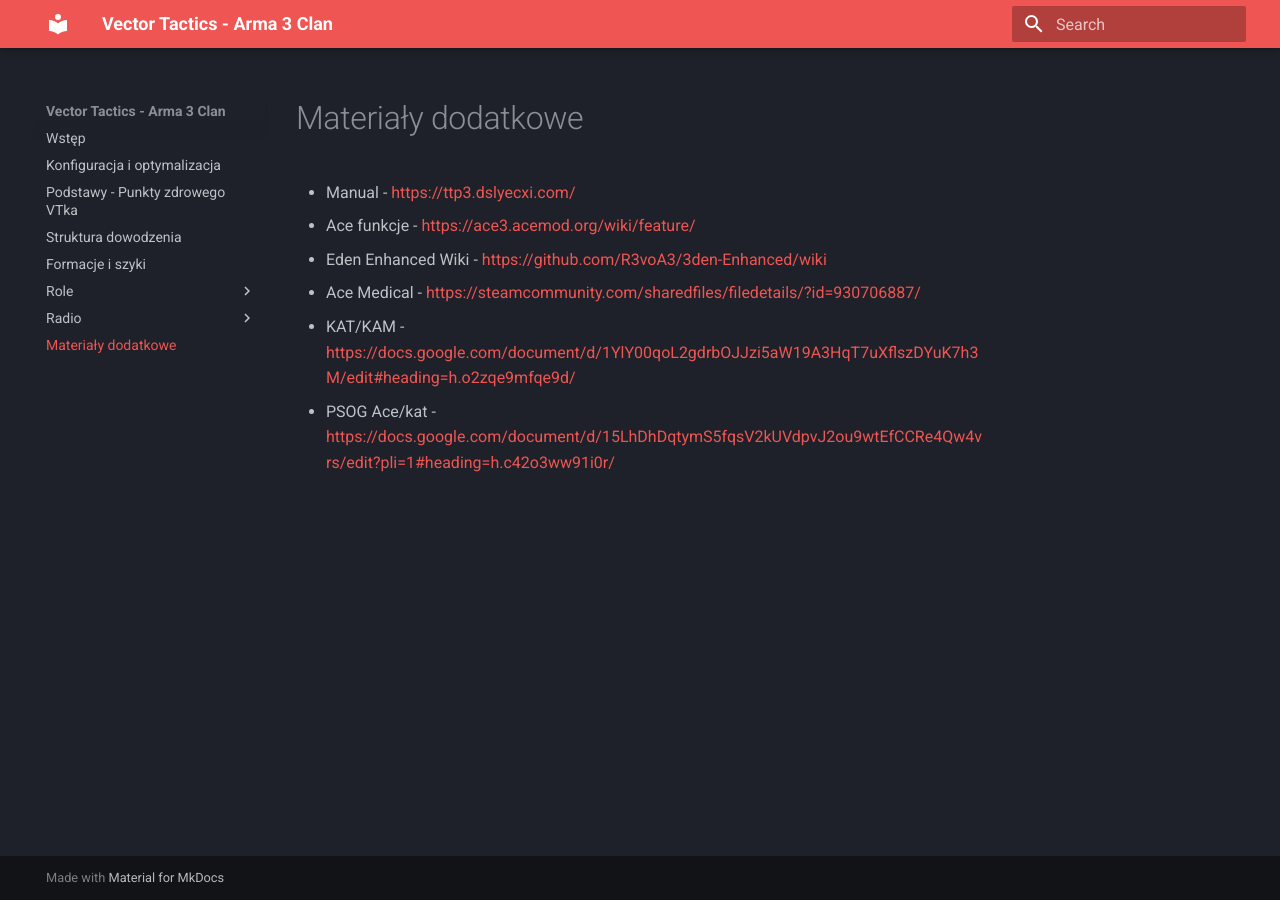
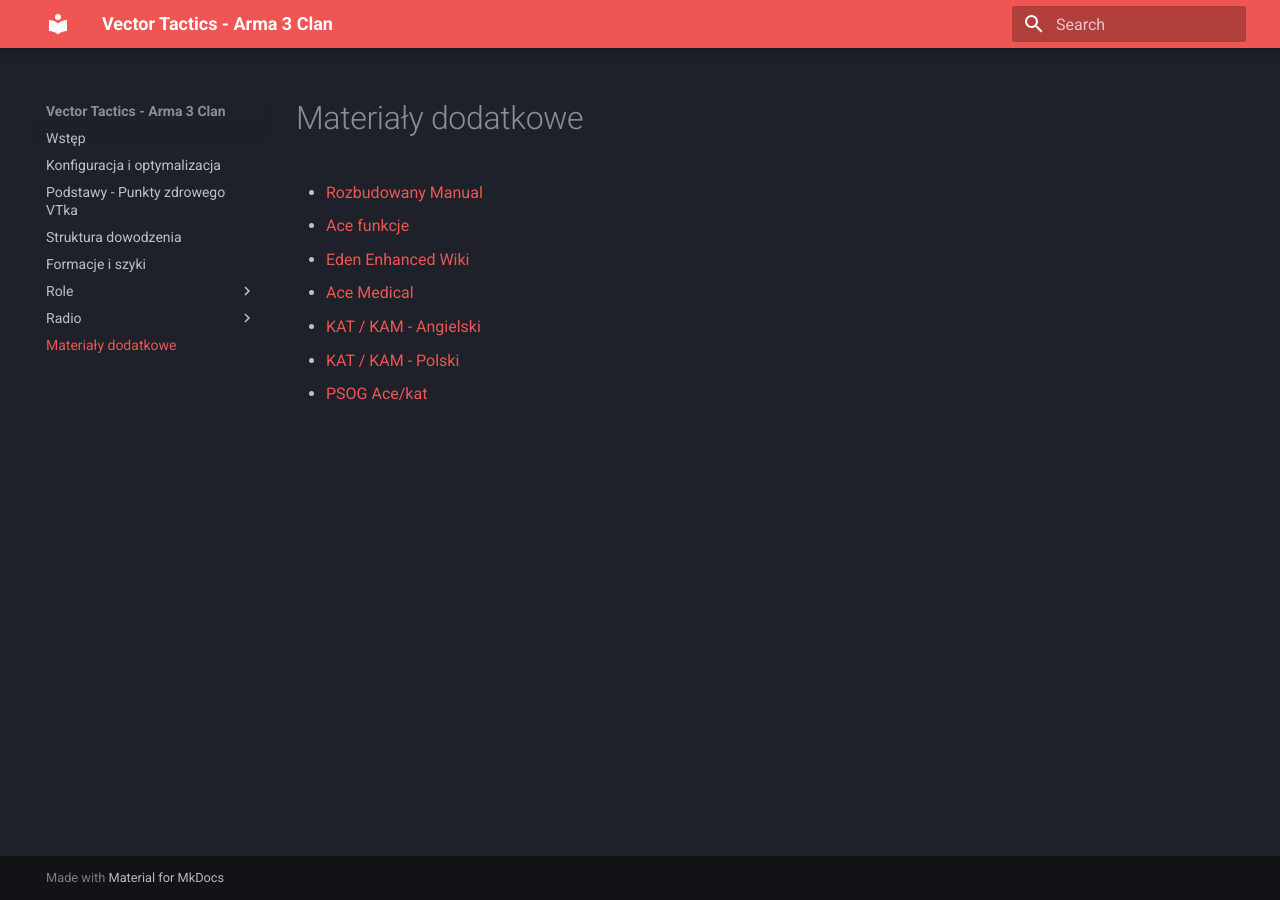
Before and after one commit to aquiceeo/vt-manual, an MkDocs documentation site: the page built from docs/dodatkowe.md, in a window 1280 px wide. Built offline with MkDocs 1.6.1 and Material for MkDocs 9.7.7, drawn with Linux system fonts in a browser that asks for light colours.

Commit message:
FIX linków w materiałach dodatkowych

```diff
--- a/docs/dodatkowe.md
+++ b/docs/dodatkowe.md
@@ -1,7 +1,9 @@
 # Materiały dodatkowe
-- Manual - <https://ttp3.dslyecxi.com/>
-- Ace funkcje - <https://ace3.acemod.org/wiki/feature/>
-- Eden Enhanced Wiki - <https://github.com/R3voA3/3den-Enhanced/wiki>
-- Ace Medical - <https://steamcommunity.com/sharedfiles/filedetails/?id=930706887/>
-- KAT/KAM - <https://docs.google.com/document/d/1YlY00qoL2gdrbOJJzi5aW19A3HqT7uXflszDYuK7h3M/edit#heading=h.o2zqe9mfqe9d/>
-- PSOG Ace/kat - <https://docs.google.com/document/d/15LhDhDqtymS5fqsV2kUVdpvJ2ou9wtEfCCRe4Qw4vrs/edit?pli=1#heading=h.c42o3ww91i0r/>
+
+- [Rozbudowany Manual](https://ttp3.dslyecxi.com)
+- [Ace funkcje](https://ace3.acemod.org/wiki/feature/)
+- [Eden Enhanced Wiki](https://github.com/R3voA3/3den-Enhanced/wiki)
+- [Ace Medical](https://steamcommunity.com/sharedfiles/filedetails/?id=930706887/)
+- [KAT / KAM - Angielski](https://docs.google.com/document/d/1YlY00qoL2gdrbOJJzi5aW19A3HqT7uXflszDYuK7h3M/edit#heading=h.o2zqe9mfqe9d/)
+- [KAT / KAM - Polski](https://docs.google.com/document/d/1X1lM1MllCniml9Ee42jUTAUExNY3aVQiIYJa6iUORKI/edit?tab=t.0#heading=h.ouod5x435g5e)
+- [PSOG Ace/kat](https://docs.google.com/document/d/15LhDhDqtymS5fqsV2kUVdpvJ2ou9wtEfCCRe4Qw4vrs/edit?pli=1#heading=h.c42o3ww91i0r/)
```
